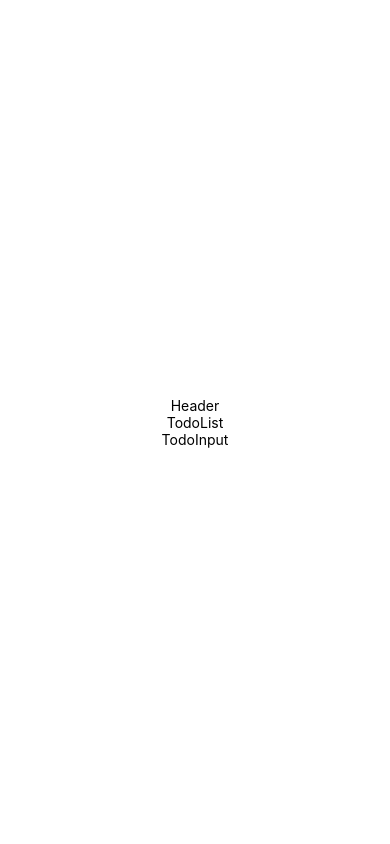
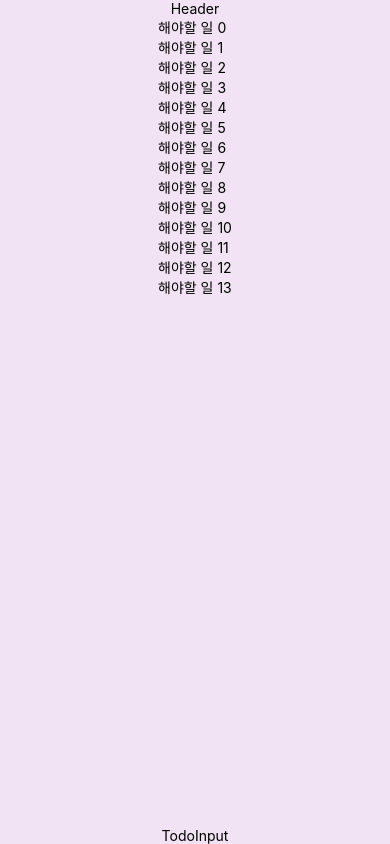
Before and after one commit to leyuri/react-native-todo, a React Native app: screen / in a window 390 px wide. Built offline with nearby package versions, Linux system fonts and the light colour scheme.

Commit message:
Add item to TodoList

```diff
--- a/App.js
+++ b/App.js
@@ -1,5 +1,5 @@
 import React from 'react';
-import { StyleSheet, Text, View } from 'react-native';
+import { StyleSheet, Text, View, SafeAreaView } from 'react-native';
 
 import Header from './components/Header';
 import TodoList from './components/TodoList';
@@ -7,18 +7,20 @@ import TodoInput from './components/TodoInput';
 
 export default function App() {
   return (
+    <SafeAreaView style={styles.container}>
     <View style={styles.container}>
       <Header />
       <TodoList/>
       <TodoInput/>
     </View>
+    </SafeAreaView>
   );
 }
 
 const styles = StyleSheet.create({
   container: {
     flex: 1,
-    backgroundColor: '#fff',
+    backgroundColor: '#F1E3F3',
     alignItems: 'center',
     justifyContent: 'center',
   },
--- a/components/TodoList.js
+++ b/components/TodoList.js
@@ -1,8 +1,32 @@
 import React from "react";
-import { Text } from "react-native"
+import { View, Text, FlatList } from "react-native"
 
 const data = [ 0, 1, 2, 3, 4, 5, 6, 7, 8, 9, 10, 11, 12, 13].map(
-    no => ({ id: no, title: `해야할 일 ${no}`, done: (no % 2 ===0) }));
+    no => ({ id: `${no}`, title: `해야할 일 ${no}`, done: (no % 2 ===0) }));
+
+console.log(data);
+function Item({item}) {
+    // props로..
+    return (
+        <View>
+            <Text>{item.title}</Text>
+        </View>
+    )
+}
+
+
+
 export default () => {
-    return (<Text>TodoList</Text>)
+
+    return (
+
+        <FlatList
+        data={data}
+        renderItem={({ item }) => <Item item={item} />}
+        keyExtractor={item => item.id}
+        />
+
+
+
+    )
 }
```
